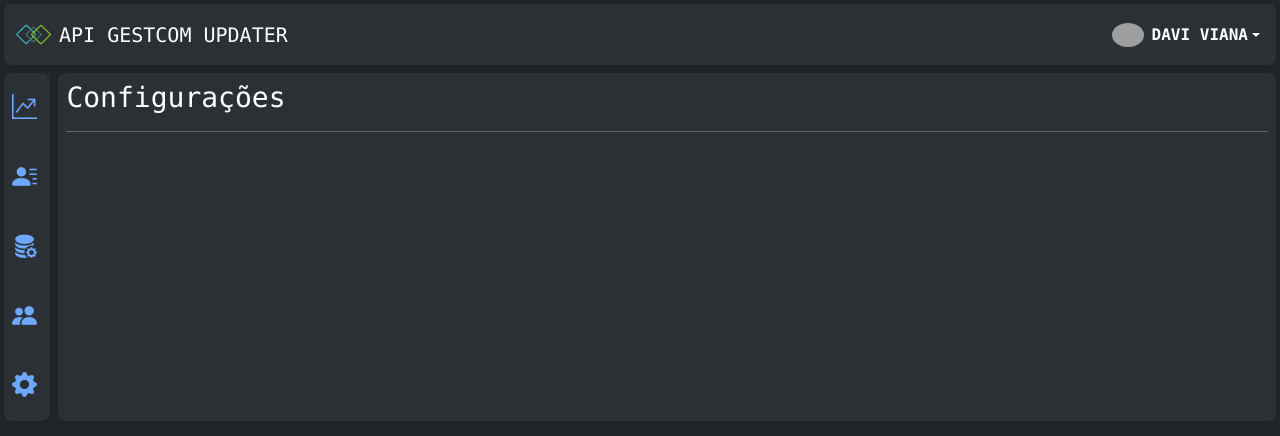
After one commit to davifv22/API-GestCom-Updater, a Flask app: page /config in a window 1280 px wide. The commit adds this page. Shown: the top 436 px of the page. Run offline with Flask 3, Linux system fonts and the light colour scheme; the visitor is signed in with stand-in values (Sample User, id 1); data that the repository does not hold is empty; grey boxes are pictures that could not be loaded.

Commit message:
add base + dashboard

```diff
--- a/api/app.py
+++ b/api/app.py
@@ -18,7 +18,7 @@ jwt = JWTManager(app)
 login_manager = LoginManager()
 login_manager.init_app(app)
 
-from .views import clientes_views, token_views, versao_views, user_views, refresh_token_views, home_views, dashboard_views, login_views
+from .views import clientes_views, token_views, versao_views, user_views, refresh_token_views, home_views, dashboard_views, login_views, configuracao_views
 from .models import clientes_model, versao_model, user_model, versao_pacotes_model
 
 @login_manager.user_loader
@@ -26,8 +26,11 @@ def load_user(user):
     return user_model.User.get(user)
 
 app.register_blueprint(home_views.bp)
+app.register_blueprint(login_views.bp)
 app.register_blueprint(dashboard_views.bp)
-app.register_blueprint(login_views.bp)
+app.register_blueprint(clientes_views.bp)
+app.register_blueprint(user_views.bp)
+app.register_blueprint(configuracao_views.bp)
 
 app.add_url_rule('/home', endpoint='home_views')
 login_manager.login_view = 'home'
--- a/api/services/user_service.py
+++ b/api/services/user_service.py
@@ -9,6 +9,7 @@ def set_user(user):
     return user_bd
 
 def get_user(user):
+    print(user)
     return user_model.User.query.filter_by(user=user).first()
 
 def get_user_id(id):
--- /dev/null
+++ b/api/static/css/cpanel.css
@@ -0,0 +1,15 @@
+#sidebar-menu ul li i {
+    font-size: 25px;
+    margin-right: 7.2px;
+}
+
+#sidebar-menu ul li {
+    text-wrap: nowrap;
+    width: 2.9rem;
+}
+
+#sidebar-menu ul:hover {
+    width: 12.5rem;
+    font-size: 17px;
+    transition: all ease 0.10s;
+}
--- /dev/null
+++ b/api/templates/cPanel/clientes.html
@@ -0,0 +1,6 @@
+{% extends 'layout_cpanel.html' %} {% block content_cpanel %}
+<section class="text-bg-dark bg-body-tertiary rounded-3 p-2 m-1 w-100 shadow-sm">
+    <h3>Clientes</h3>
+    <hr>
+</section>
+{% endblock %}
--- /dev/null
+++ b/api/templates/cPanel/configuracao.html
@@ -0,0 +1,5 @@
+{% extends 'layout_cpanel.html' %} {% block content_cpanel %}
+<section class="text-bg-dark bg-body-tertiary rounded-3 p-2 m-1 w-100 shadow-sm">
+    <h3>Configurações</h3>
+    <hr>
+</section>{% endblock %}
--- /dev/null
+++ b/api/templates/cPanel/pacotes_versoes.html
@@ -0,0 +1,5 @@
+{% extends 'layout_cpanel.html' %} {% block content_cpanel %}
+<section class="text-bg-dark bg-body-tertiary rounded-3 p-2 m-1 w-100 shadow-sm">
+    <h3>Pacotes de Versões</h3>
+    <hr>
+</section> {% endblock %}
--- /dev/null
+++ b/api/templates/cPanel/usuarios.html
@@ -0,0 +1,6 @@
+{% extends 'layout_cpanel.html' %} {% block content_cpanel %}
+<section class="text-bg-dark bg-body-tertiary rounded-3 p-2 m-1 w-100 shadow-sm">
+    <h3>Usuários</h3>
+    <hr>
+</section>
+{% endblock %}
--- a/api/templates/home/home.html
+++ b/api/templates/home/home.html
@@ -2,7 +2,7 @@
 
 
 <main>
-    <nav class="navbar font-monospace text-uppercase bg-dark">
+    <nav class="navbar font-monospace text-uppercase text-bg-dark">
         <div class="container-fluid">
             <a class="navbar-brand text-light" href="#">API GestCom updater</a>
             <ul class="nav justify-content-end">
@@ -11,9 +11,9 @@
             </ul>
         </div>
     </nav>
-    <img src="/static/img/background.png" alt="logo" class="figure-img" id="background">
+    <img src="/static/img/background.png" alt="logo" class="figure-img bg-light" id="background">
     <section class="container-fluid position-absolute top-50 end-0 translate-middle-y" id="login">
-        <form action="{{url_for('login')}}" method="post" class="bg-dark shadow text-center text-uppercase font-monospace rounded">
+        <form action="{{url_for('login')}}" method="post" class="bg-dark shadow text-center text-uppercase font-monospace text-bg-dark rounded-2">
             <figure class="figure">
                 <img src="/static/img/logo.png" alt="logo" class="figure-img img-fluid rounded">
             </figure>
--- /dev/null
+++ b/api/templates/layout_cpanel.html
@@ -0,0 +1,61 @@
+<!DOCTYPE html>
+<html lang="en" data-bs-theme="dark">
+
+<head>
+    <meta charset="UTF-8">
+    <meta name="viewport" content="width=device-width, initial-scale=1.0">
+    <link rel="stylesheet" href="https://cdn.jsdelivr.net/npm/bootstrap-icons@1.11.1/font/bootstrap-icons.css">
+    <link href="https://cdn.jsdelivr.net/npm/bootstrap@5.3.2/dist/css/bootstrap.min.css" rel="stylesheet" integrity="sha384-T3c6CoIi6uLrA9TneNEoa7RxnatzjcDSCmG1MXxSR1GAsXEV/Dwwykc2MPK8M2HN" crossorigin="anonymous">
+    <link rel="icon" href="/static/img/icon.ico" type="image/x-icon">
+    <link rel="stylesheet" href="/static/css/cpanel.css">
+    <title>API GestCom Updater</title>
+</head>
+
+<body class="bg-dark text-light">
+    <nav class="navbar sidebar text-bg-dark bg-body-tertiary text-center m-1 rounded-3 shadow-sm font-monospace text-uppercase">
+        <div class="container-fluid w-100">
+            <a class="navbar-brand d-flex align-items-center">
+                <img src="/static/img/icon.ico" alt="Logo" width="35" class="d-inline-block align-text-top me-2"> API GestCom Updater
+            </a>
+            <div class="dropdown me-1">
+                <a href="#" class="d-flex align-items-center link-body-emphasis text-decoration-none dropdown-toggle" data-bs-toggle="dropdown" aria-expanded="false">
+                    <img src="https://github.com/mdo.png" alt="" width="32" class="rounded-circle me-2">
+                    <strong>Davi Viana</strong>
+                </a>
+                <ul class="dropdown-menu text-small shadow">
+                    <li><a class="dropdown-item" href="#">Meu Perfil</a></li>
+                    <li><a class="dropdown-item" href="#">Configurações</a></li>
+                    <li>
+                        <hr class="dropdown-divider">
+                    </li>
+                    <li><a class="dropdown-item" href="{{url_for('logout')}}">Sair</a></li>
+                </ul>
+            </div>
+        </div>
+    </nav>
+    <main class="d-flex flex-nowrap font-monospace">
+        <div class="d-flex flex-column text-primary-emphasis bg-body-tertiary rounded-3 m-1 shadow-sm" id="sidebar-menu">
+            <ul class="navbar-nav">
+                <li class="p-2 nav-item">
+                    <a class="nav-link" href="/"><i class="bi bi-graph-up-arrow"> </i> <span> Dashboard</span></a>
+                </li>
+                <li class="p-2 nav-item">
+                    <a class="nav-link" href="/clientes"><i class="bi bi-person-lines-fill"> </i> <span> Clientes</span></a>
+                </li>
+                <li class="p-2 nav-item">
+                    <a class="nav-link" href="/versoes"><i class="bi bi-database-fill-gear"> </i> <span> Pacotes Versões </span></a>
+                </li>
+                <li class="p-2 nav-item">
+                    <a class="nav-link" href="/usuarios"><i class="bi bi-people-fill"> </i> <span> Usuários</span></a>
+                </li>
+                <li class="p-2 nav-item">
+                    <a class="nav-link" href="/config"><i class="bi bi-gear-fill"> </i> <span> Configuração</span></a>
+                </li>
+            </ul>
+        </div>
+        {% block content_cpanel %} {% endblock %}
+    </main>
+    <script src="https://cdn.jsdelivr.net/npm/bootstrap@5.3.2/dist/js/bootstrap.bundle.min.js" integrity="sha384-C6RzsynM9kWDrMNeT87bh95OGNyZPhcTNXj1NW7RuBCsyN/o0jlpcV8Qyq46cDfL" crossorigin="anonymous"></script>
+</body>
+
+</html>
--- a/api/templates/layout_home.html
+++ b/api/templates/layout_home.html
@@ -11,8 +11,8 @@
     <title>API GestCom Updater</title>
 </head>
 
-<body class="bg-dark text-light">
-    {% block content_home %}{% endblock %}
+<body>
+    {% block content_home %} {% endblock %}
     <script src="https://cdn.jsdelivr.net/npm/bootstrap@5.3.2/dist/js/bootstrap.bundle.min.js" integrity="sha384-C6RzsynM9kWDrMNeT87bh95OGNyZPhcTNXj1NW7RuBCsyN/o0jlpcV8Qyq46cDfL" crossorigin="anonymous"></script>
 </body>
 
--- /dev/null
+++ b/api/views/configuracao_views.py
@@ -0,0 +1,17 @@
+from flask_restful import Resource
+from flask import make_response, render_template, Blueprint
+from flask_login import login_required
+from api.app import api
+from ..services import dashboard_service
+
+
+bp = Blueprint('config', __name__)
+
+class Config(Resource):
+    @login_required
+    def get(self):
+        response = make_response(render_template("cPanel/configuracao.html"))
+        response.mimetype = "text/html"
+        return response
+
+api.add_resource(Config, '/config')
--- a/requirements.txt
+++ b/requirements.txt
@@ -14,3 +14,5 @@ eventlet==0.33.3
 rarfile==4.1
 flask_login==0.6.2
 Werkzeug==2.3.0
+dash==2.13.0
+pandas==2.1.1
```
Also changed, not shown: api/services/dashboard_service.py (added, +74 -0 lines), api/static/css/home.css (+10 -14 lines), api/templates/cPanel/dashboard.html (+10 -1 lines), api/views/clientes_views.py (+21 -7 lines), api/views/dashboard_views.py (+6 -1 lines), api/views/user_views.py (+10 -2 lines), api/views/versao_views.py (+6 -5 lines).
